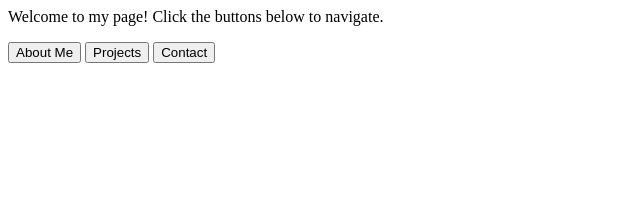
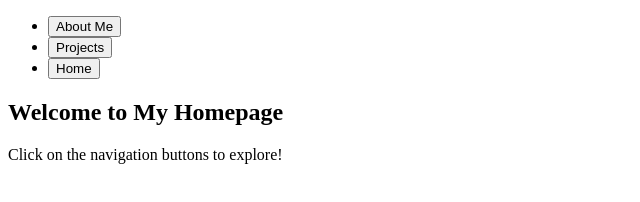
Before and after one commit to christianbolinas/homepage, a plain HTML site: page index.html in a window 1280 px wide. Shown: the whole page, without its empty margins (0-640 px from the left). Drawn offline with nearby package versions, Linux system fonts and the light colour scheme.

Commit message:
Update index.html

```diff
--- a/index.html
+++ b/index.html
@@ -1,7 +1,31 @@
-<div id="content">
-  <p>Welcome to my page! Click the buttons below to navigate.</p>
-</div>
+<!DOCTYPE html>
+<html lang="en">
+<head>
+  <meta charset="UTF-8">
+  <meta name="viewport" content="width=device-width, initial-scale=1.0">
+  <title>HTMX Modern Homepage</title>
+  <script src="https://unpkg.com/htmx.org"></script>
+  <link rel="stylesheet" href="styles.css">
+</head>
+<body>
+  <header>
+    <nav>
+      <ul>
+        <li><button hx-get="about.html" hx-target="#content" hx-swap="outerHTML">About Me</button></li>
+        <li><button hx-get="projects.html" hx-target="#content" hx-swap="outerHTML">Projects</button></li>
+        <li><button hx-get="index.html #home" hx-target="#content" hx-swap="outerHTML">Home</button></li>
+      </ul>
+    </nav>
+  </header>
 
-<button hx-get="about.html" hx-target="#content">About Me</button>
-<button hx-get="projects.html" hx-target="#content">Projects</button>
-<button hx-get="contact.html" hx-target="#content">Contact</button>
+  <main>
+    <!-- Initial Content -->
+    <div id="content">
+      <section id="home">
+        <h1>Welcome to My Homepage</h1>
+        <p>Click on the navigation buttons to explore!</p>
+      </section>
+    </div>
+  </main>
+</body>
+</html>
```
